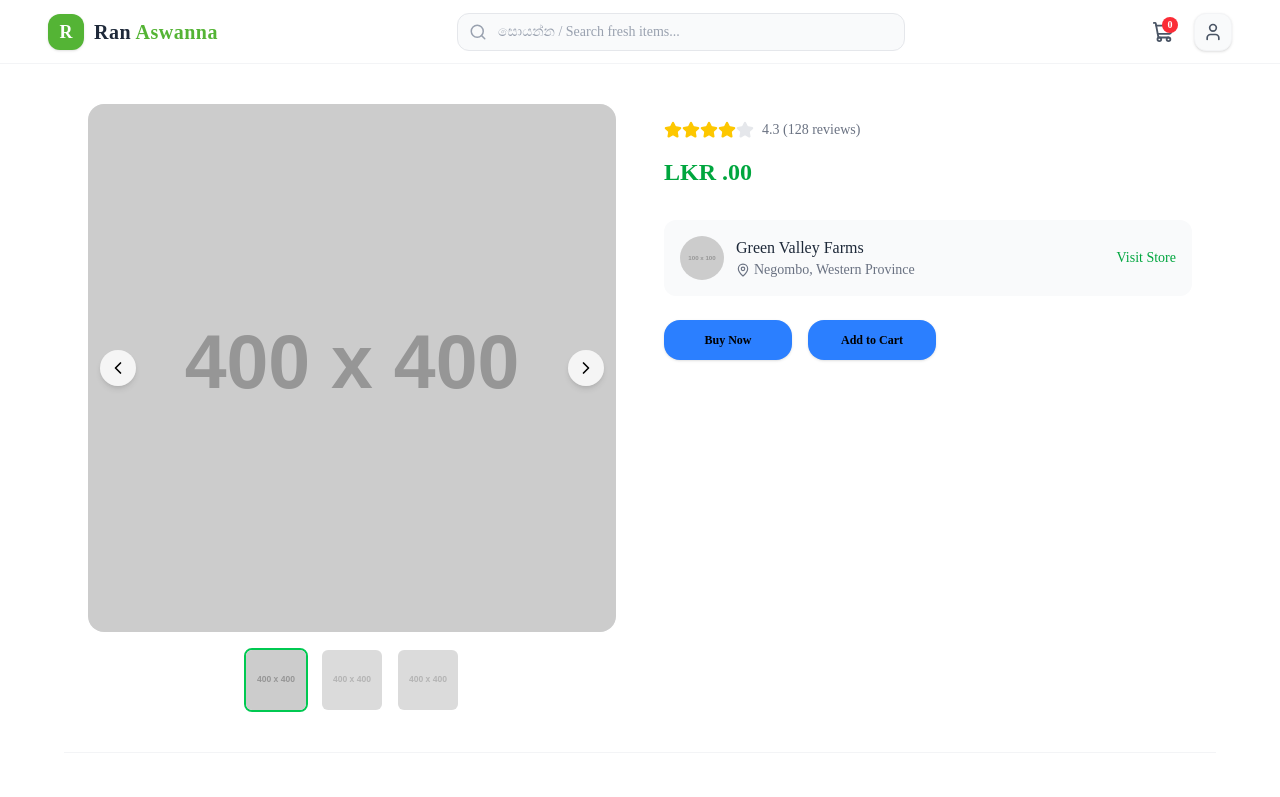
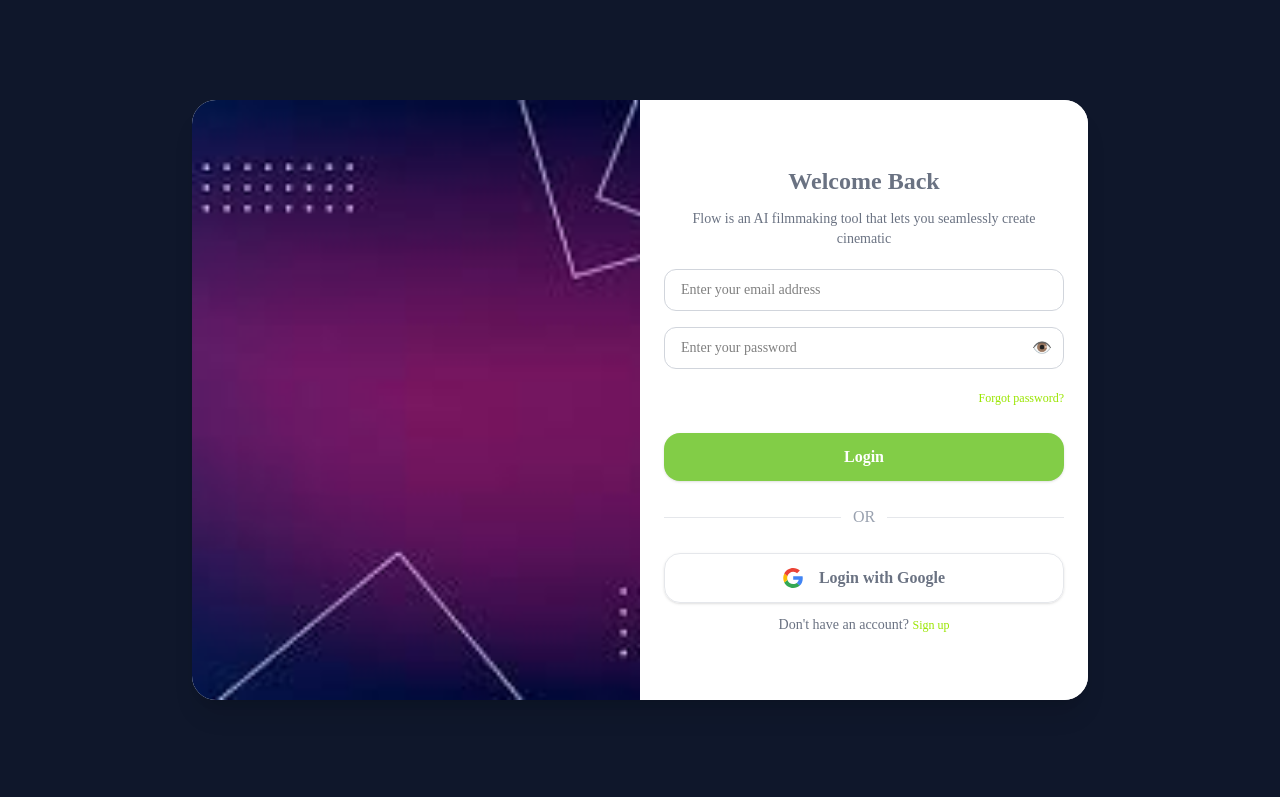
Before and after one commit to rukshan-premathilaka/ran-aswanu-client, a React (Vite) app: page / in a window 1280 px wide. Shown: the top 797 px of the page. Built offline with nearby package versions, Linux system fonts and the light colour scheme.

Commit message:
Productclick(Product ditelas page done)

```diff
--- a/src/App.jsx
+++ b/src/App.jsx
@@ -10,7 +10,7 @@ import ProductClick from "@/page/ProductClick.jsx";
 
 function App() {
   return (
-      <ProductClick />
+      <Login/>
 
       /*<Router>
         <Routes>
--- a/src/component/CustomButton.jsx
+++ b/src/component/CustomButton.jsx
@@ -1,19 +1,28 @@
-/*import React from 'react';*/
-
 /*custom button*/
-const CustomButton = ({ text, onClick, className = '', type = 'button', size }) => {
+const CustomButton = ({
+                          text,
+                          onClick,
+                          className = '',
+                          type = 'button',
+                          size = 'md',
+                          disabled = false,
+                      }) => {
     const sizeClasses = {
         sm: 'w-32 h-10 text-xs flex items-center justify-center',
         md: 'px-5 py-2.5 text-sm w-auto',
         lg: 'px-6 py-3.5 text-base w-auto',
-        full: 'px-4 py-3 text-base w-full'
+        full: 'px-4 py-3 text-base w-full',
     };
+
     return (
-    <div >
+        <div>
             <button
                 type={type}
                 onClick={onClick}
-            className={`${sizeClasses[size]} rounded-2xl font-semibold text-center transition-all duration-200 active:scale-95 shadow-sm ${className}`}
+                disabled={disabled}
+                className={`${sizeClasses[size] || sizeClasses.md} rounded-2xl font-semibold text-center transition-all duration-200 active:scale-95 shadow-sm ${
+                    disabled ? 'opacity-60 cursor-not-allowed' : ''
+                } ${className}`}
             >
                 {text}
             </button>
--- a/src/page/login.jsx
+++ b/src/page/login.jsx
@@ -143,7 +143,8 @@ function Login() {
                         type="submit"
                         text={loading ? "Logging in..." : "Login"}
                         disabled={loading}
-                        className="bg-brandGreen text-white rounded-full py-3 text-sm font-medium hover:bg-[#73b83f] mt-3"
+                        size="full"
+                        className="bg-brandGreen text-white hover:bg-[#73b83f] mt-3"
                     />
                 </form>
 
@@ -156,7 +157,8 @@ function Login() {
                 <CustomButton
                     type="button"
                     onClick={() => alert("button clicked")}
-                    className="text-center text-gray-500 font-semibold hover:bg-lime-200 flex items-center justify-center"
+                    size="full"
+                    className="text-gray-500 font-semibold hover:bg-lime-200 flex items-center justify-center border border-gray-200"
                     text={
                         <>
                             <img src={GoogleIcon} alt="Google" className="w-5 h-5 mr-4" />
```
Lines whose indentation alone changed are shown as unchanged.
